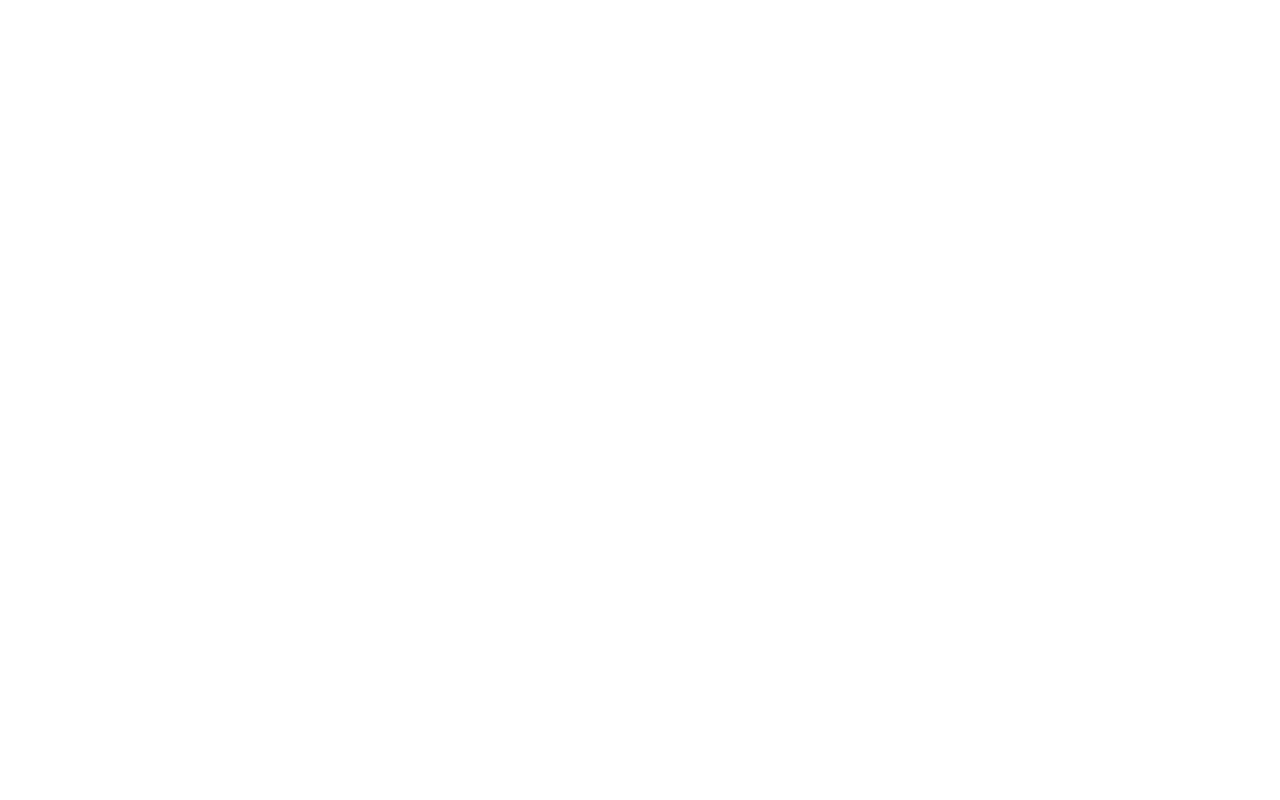
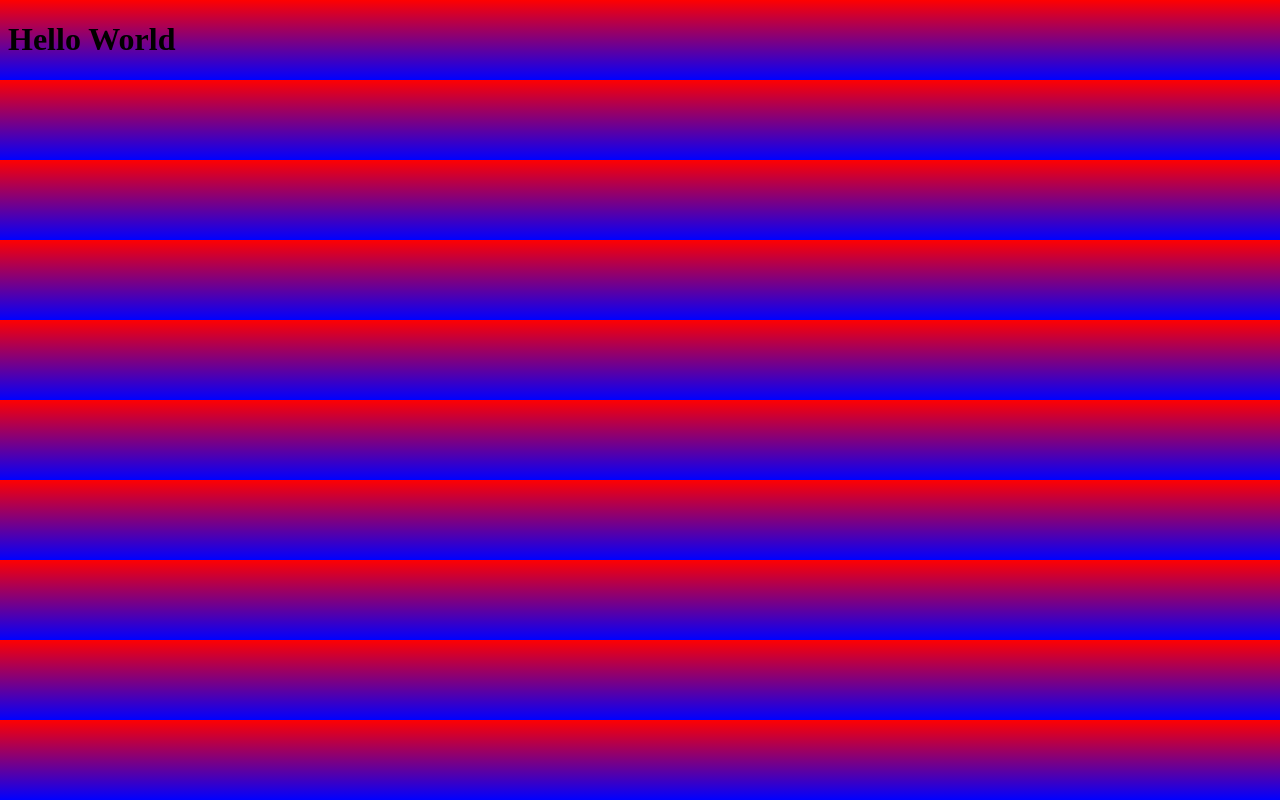
Before and after one commit to khalid-aptechnn/batch_2201G1, a plain HTML site: page index.html in a window 1280 px wide. Drawn offline with Linux system fonts and the light colour scheme.

Commit message:
I added a h1 in file

```diff
--- a/index.html
+++ b/index.html
@@ -5,8 +5,17 @@
     <meta http-equiv="X-UA-Compatible" content="IE=edge">
     <meta name="viewport" content="width=device-width, initial-scale=1.0">
     <title>Document</title>
+    <style>
+        body{
+            background-image: linear-gradient( red, blue);
+        }
+    </style>
+
+
 </head>
 <body>
 
+    <h1>Hello World</h1>
+
 </body>
 </html>
```
